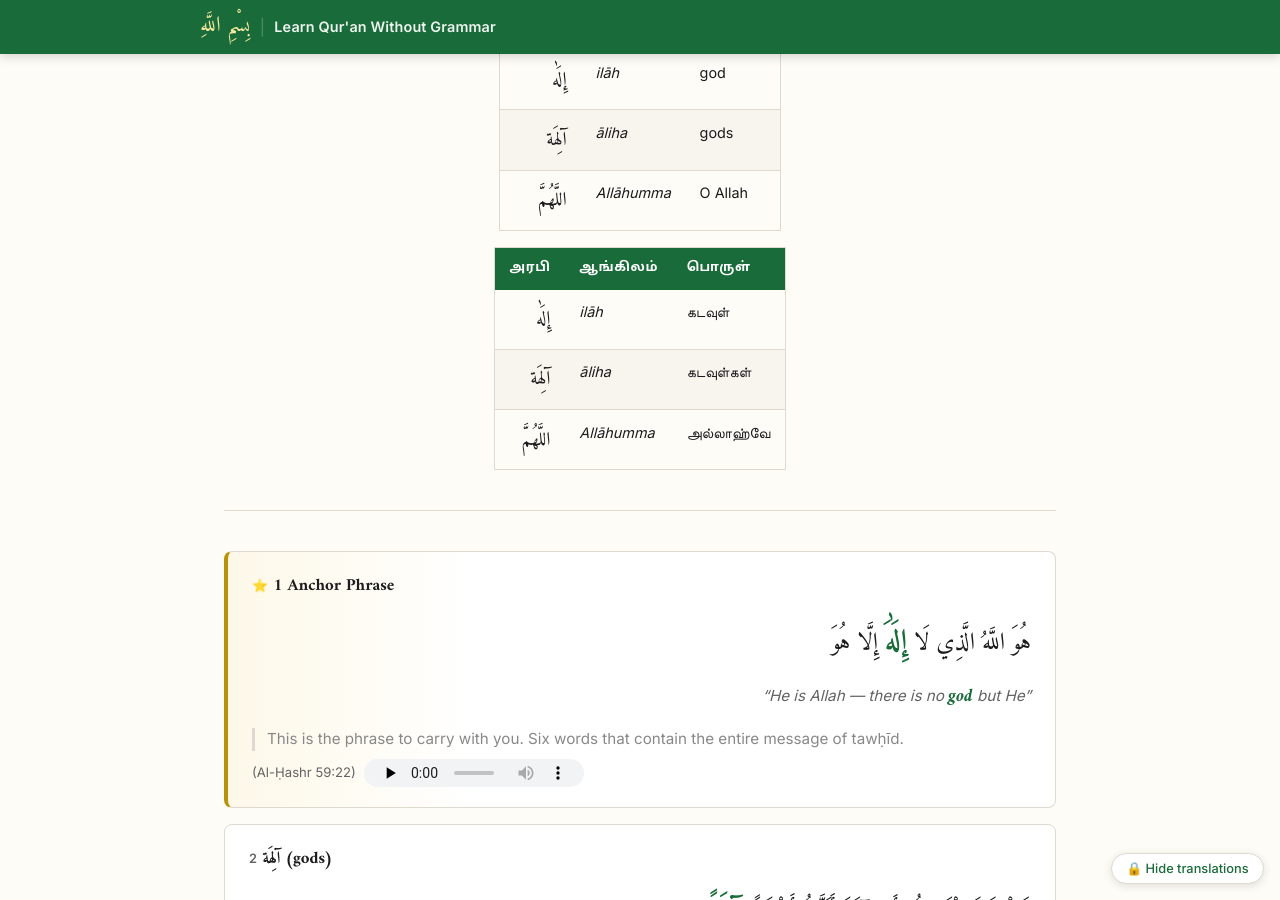
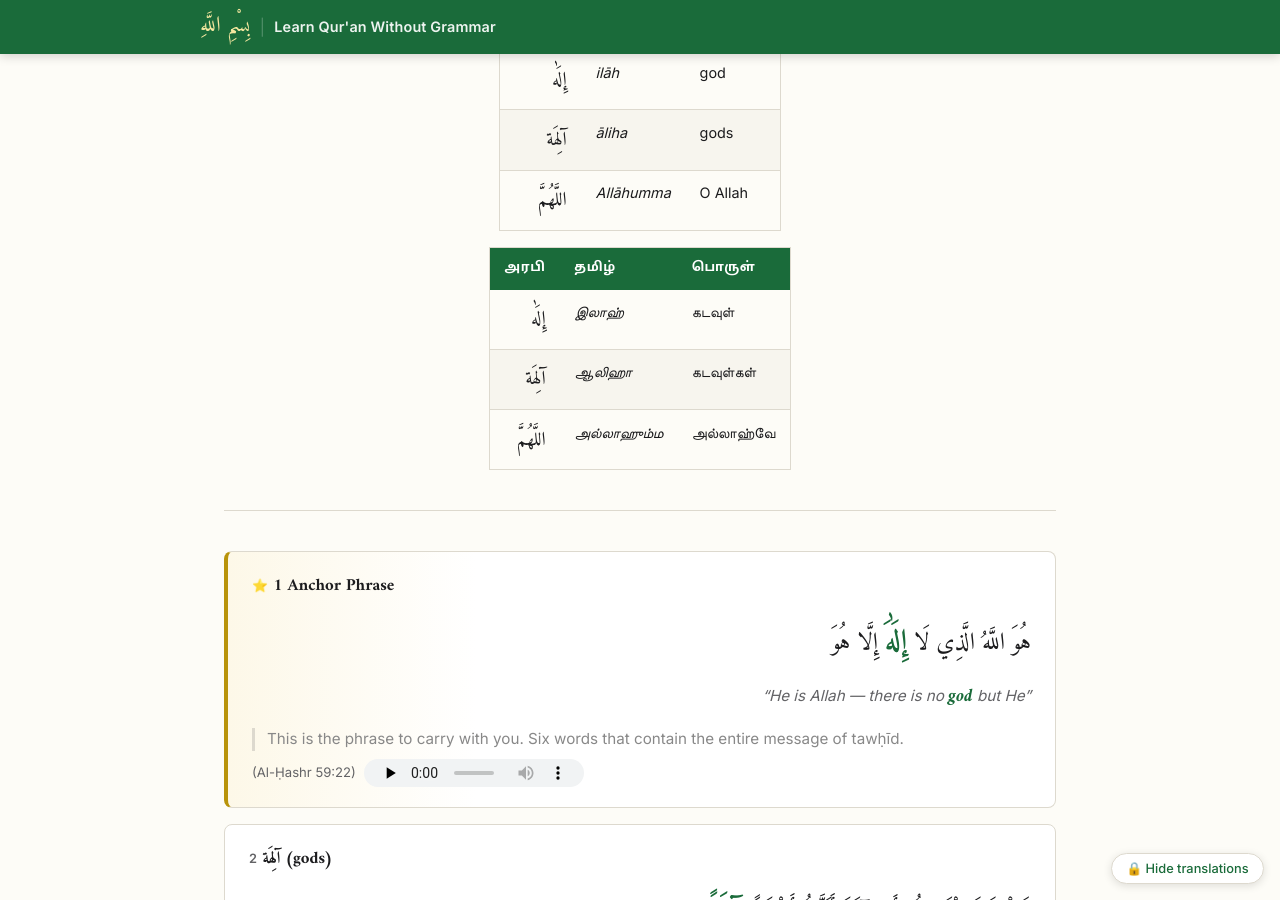
Before and after one commit to siraj-samsudeen/learn-quran-without-grammar, a Jekyll site: the page built from lessons/lesson-01-allahu-akbar.md, in a window 1280 px wide and 900 px high, scrolled down 1294 px. Built offline with Jekyll 4.4.1, drawn with Linux system fonts in a browser that asks for light colours; some web fonts are replaced; some of the changed text lies outside the part shown.

Commit message:
fix: Tamil root tables use Tamil transliteration instead of English
Column 2 now shows Tamil script transliteration (இலாஹ், கபீர், etc.)
instead of repeating the English transliteration (ilāh, kabīr, etc.).
Column header changed from ஆங்கிலம் (English) to தமிழ் (Tamil).

```diff
--- a/lessons/lesson-01-allahu-akbar.md
+++ b/lessons/lesson-01-allahu-akbar.md
@@ -102,11 +102,11 @@ The Qur'an uses it when speaking about the One true God, and when challenging th
 | اللَّهُمَّ | *Allāhumma* | O Allah |
 {: .root-table .lang-en}
 
-| அரபி | ஆங்கிலம் | பொருள் |
+| அரபி | தமிழ் | பொருள் |
 | --- | --- | --- |
-| إِلَٰه | *ilāh* | கடவுள் |
-| آلِهَة | *āliha* | கடவுள்கள் |
-| اللَّهُمَّ | *Allāhumma* | அல்லாஹ்வே |
+| إِلَٰه | *இலாஹ்* | கடவுள் |
+| آلِهَة | *ஆலிஹா* | கடவுள்கள் |
+| اللَّهُمَّ | *அல்லாஹும்ம* | அல்லாஹ்வே |
 {: .root-table .lang-ta}
 
 ---
@@ -197,13 +197,13 @@ Every time you say اللهُ أَكْبَرُ, you are reaching into this root
 | اسْتَكْبَرَ | *istakbara* | was arrogant |
 {: .root-table .lang-en}
 
-| அரபி | ஆங்கிலம் | பொருள் |
+| அரபி | தமிழ் | பொருள் |
 | --- | --- | --- |
-| كَبِير | *kabīr* | பெரிய, மகத்தான |
-| أَكْبَرُ | *Akbar* | மிகப் பெரிய |
-| كُبْرَى | *kubrā* | மிகப் பெரிய (பெண்பால்) |
-| كَبُرَ | *kabura* | பெரியதாக இருந்தது |
-| اسْتَكْبَرَ | *istakbara* | ஆணவம் கொண்டான் |
+| كَبِير | *கபீர்* | பெரிய, மகத்தான |
+| أَكْبَرُ | *அக்பர்* | மிகப் பெரிய |
+| كُبْرَى | *குப்ரா* | மிகப் பெரிய (பெண்பால்) |
+| كَبُرَ | *கபுர* | பெரியதாக இருந்தது |
+| اسْتَكْبَرَ | *இஸ்தக்பர* | ஆணவம் கொண்டான் |
 {: .root-table .lang-ta}
 
 ---
@@ -433,16 +433,16 @@ An entire civilisation that said: "Who is mightier than us?" The Qur'an's answer
 
 #### வார்த்தைகள்
 
-| அரபி | ஆங்கிலம் | பொருள் |
+| அரபி | தமிழ் | பொருள் |
 | --- | --- | --- |
-| إِلَٰه | *ilāh* | கடவுள் |
-| آلِهَة | *āliha* | கடவுள்கள் |
-| اللَّهُمَّ | *Allāhumma* | அல்லாஹ்வே |
-| كَبِير | *kabīr* | பெரிய, மகத்தான |
-| أَكْبَرُ | *Akbar* | மிகப் பெரிய |
-| كُبْرَى | *kubrā* | மிகப் பெரிய (பெண்பால்) |
-| كَبُرَ | *kabura* | பெரியதாக இருந்தது |
-| اسْتَكْبَرَ | *istakbara* | ஆணவம் கொண்டான் |
+| إِلَٰه | *இலாஹ்* | கடவுள் |
+| آلِهَة | *ஆலிஹா* | கடவுள்கள் |
+| اللَّهُمَّ | *அல்லாஹும்ம* | அல்லாஹ்வே |
+| كَبِير | *கபீர்* | பெரிய, மகத்தான |
+| أَكْبَرُ | *அக்பர்* | மிகப் பெரிய |
+| كُبْرَى | *குப்ரா* | மிகப் பெரிய (பெண்பால்) |
+| كَبُرَ | *கபுர* | பெரியதாக இருந்தது |
+| اسْتَكْبَرَ | *இஸ்தக்பர* | ஆணவம் கொண்டான் |
 {: .root-table}
 
 </div>
```
